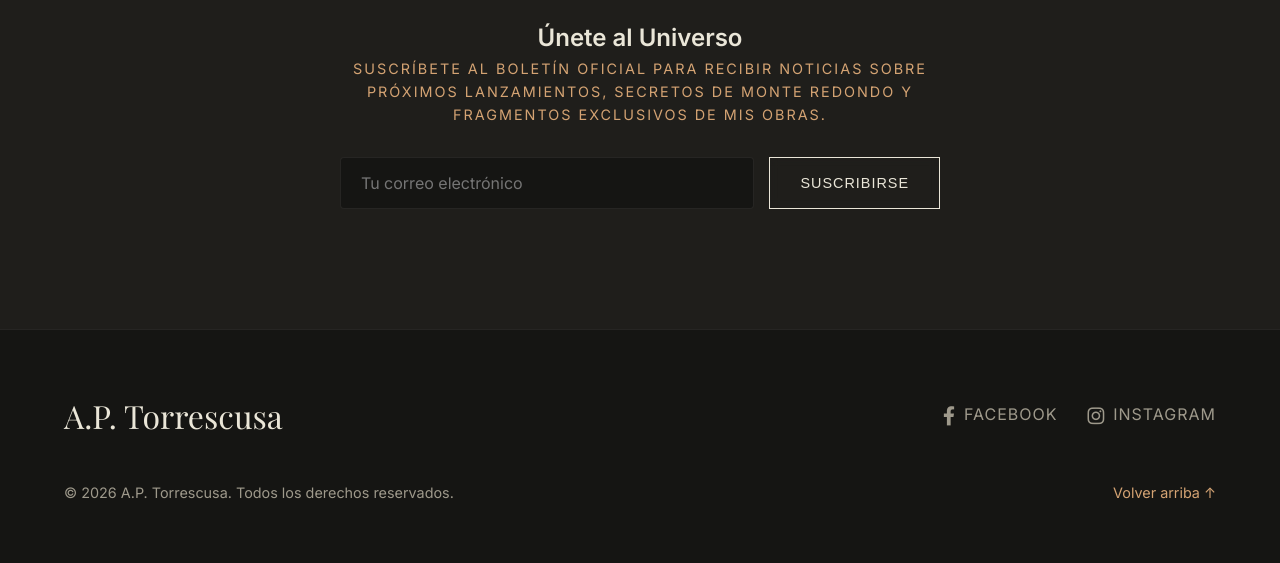
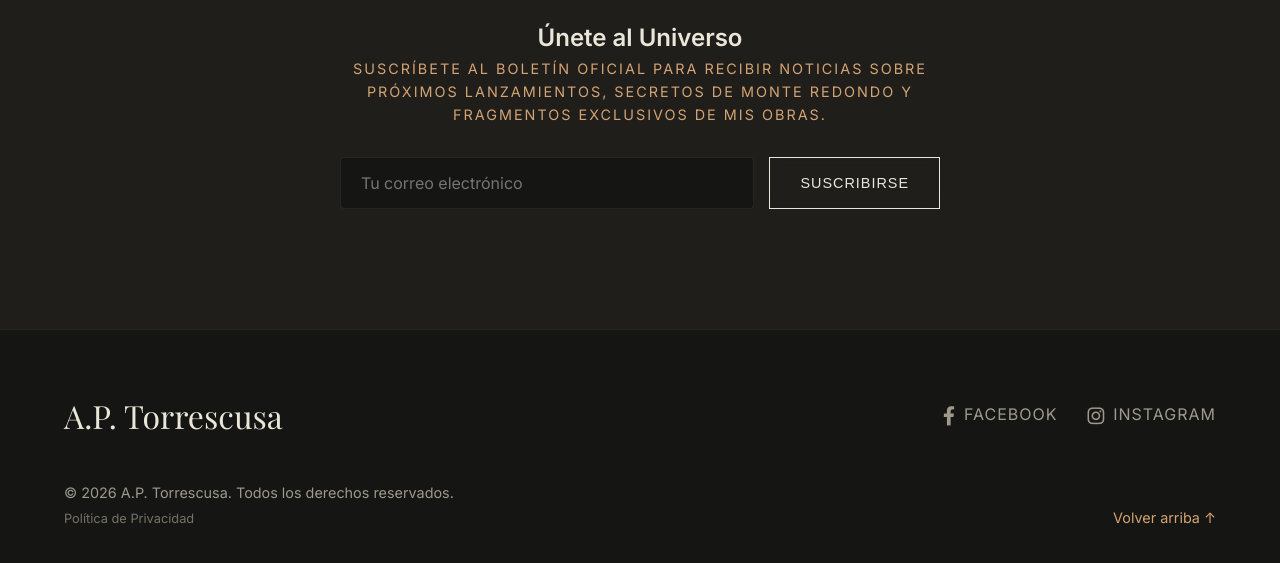
Before and after one commit to auritoledo/aptorrescusa-web, a plain HTML site: page index.html in a window 1280 px wide. Shown: the part 902-1465 px from the top of the page. Drawn offline with nearby package versions, Linux system fonts and the light colour scheme; a web font is replaced by a local one.

Commit message:
Add Privacy Policy page and update global footers and contact forms

```diff
--- a/index.html
+++ b/index.html
@@ -105,7 +105,7 @@
                         lanzamientos, secretos de Monte Redondo y fragmentos exclusivos de mis obras.</p>
 
                     <form class="newsletter-form" action="#" method="POST"
-                        onsubmit="event.preventDefault(); alert('¡Gracias por unirse! Esta funcionalidad pronto conectará con la base de datos.');">
+                        >
                         <div class="input-group">
                             <input type="email" name="email" id="nl-email" placeholder="Tu correo electrónico" required>
                         </div>
@@ -136,7 +136,7 @@
                 </div>
             </div>
             <div class="footer-bottom">
-                <p>&copy; 2026 A.P. Torrescusa. Todos los derechos reservados.</p>
+                <div class="footer-legal"><p>&copy; 2026 A.P. Torrescusa. Todos los derechos reservados.</p><a href="politica-privacidad.html" class="hover-target footer-link">Política de Privacidad</a></div>
                 <a href="#" class="back-to-top hover-target">Volver arriba ↑</a>
             </div>
         </div>
--- a/style.css
+++ b/style.css
@@ -1502,8 +1502,26 @@ body:not(.loading) .scroll-indicator {
 .footer-bottom {
     display: flex;
     justify-content: space-between;
+    align-items: flex-end;
     color: var(--c-text-muted);
     font-size: 0.9rem;
+}
+
+.footer-legal {
+    display: flex;
+    flex-direction: column;
+    gap: 5px;
+}
+
+.footer-link {
+    font-size: 0.8rem;
+    opacity: 0.7;
+    transition: opacity var(--t-fast), color var(--t-fast);
+}
+
+.footer-link:hover {
+    opacity: 1;
+    color: var(--c-accent);
 }
 
 .back-to-top {
```
Also changed, not shown: biografia.html (+4 -4 lines), contacto.html (+3 -3 lines), obras.html (+2 -2 lines), personajes.html (+2 -2 lines), poesia.html (+2 -2 lines).
